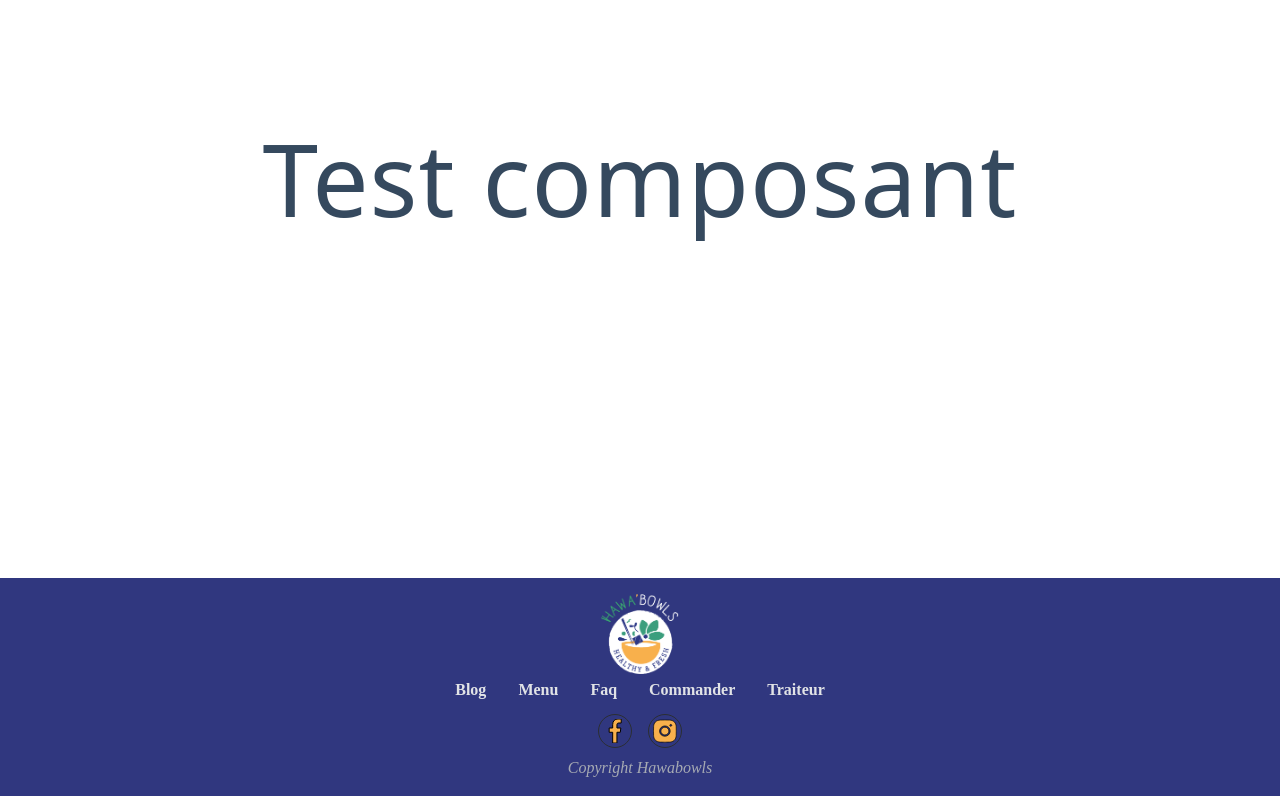
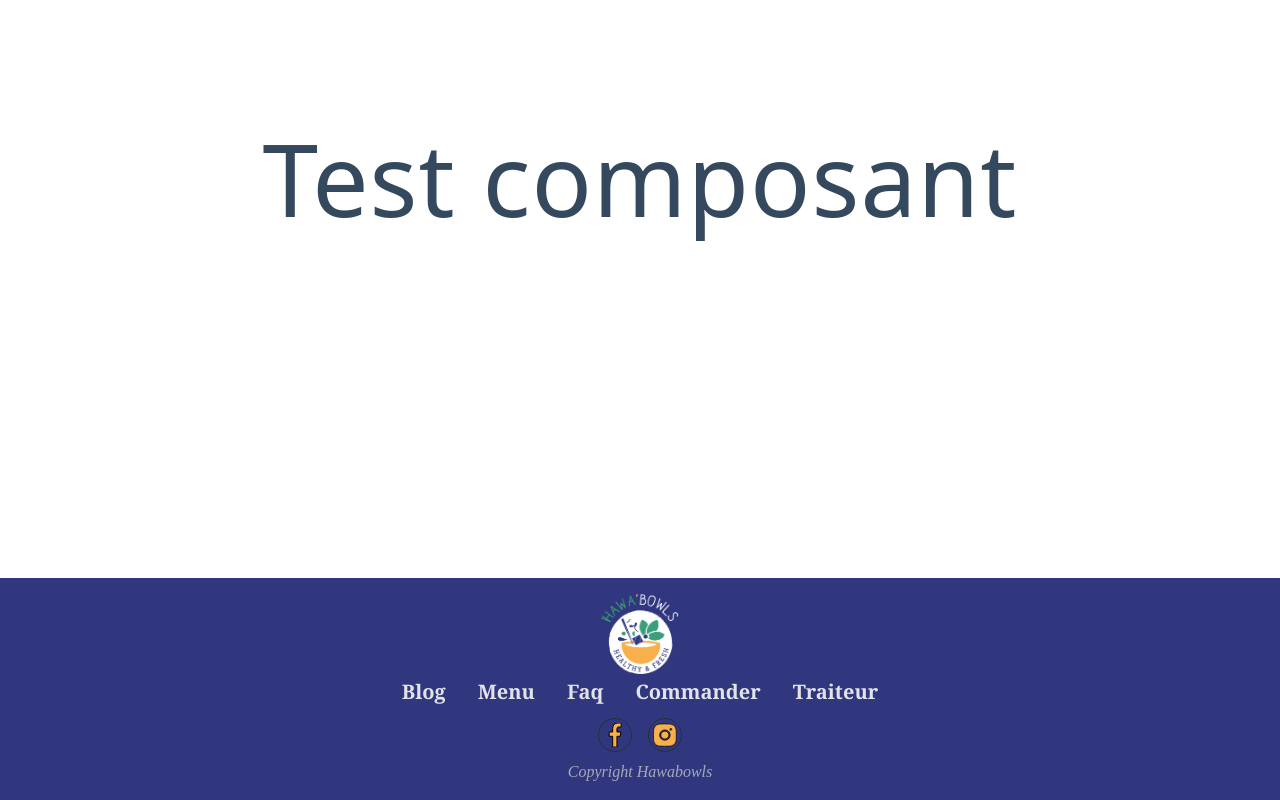
Before and after one commit to Hawabowls/HawaBowls-website, a Nuxt app: page / in a window 1280 px wide. Shown: the part 646-1446 px from the top of the page. Built offline with nearby package versions, Linux system fonts and the light colour scheme; what @splidejs/vue-splide would draw is missing.

Commit message:
modification du bas de page

```diff
--- a/components/TheFooter.vue
+++ b/components/TheFooter.vue
@@ -37,6 +37,6 @@ export default {
 
 <style>
 .footer-link {
-  @apply block text-white  font-semibold mx-2 hover:text-accent-500 rounded sm:text-gray-100 px-2 py-1 font-titre sm:inline-block;
+  @apply block text-white text-xl font-semibold mx-2 hover:text-accent-500 rounded sm:text-gray-100 px-2 py-1 font-serif sm:inline-block;
 }
 </style>
```
